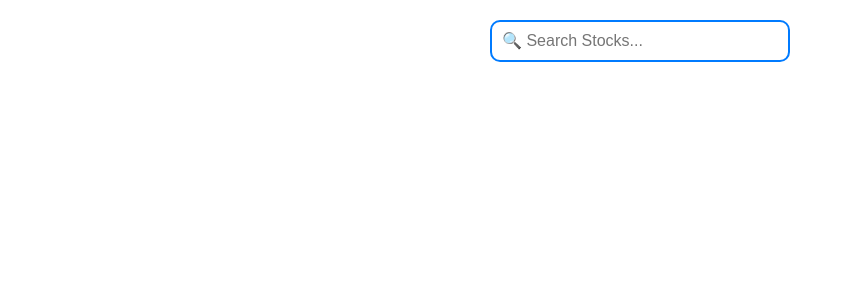
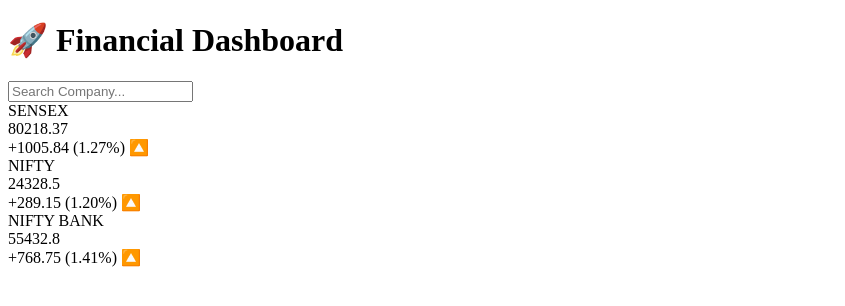
Before and after one commit to MrTradeBuddy/stock-analysis, a FastAPI app: template templates/index.html in a window 1280 px wide. Shown: the top 306 px of the page, without its empty margins (0-845 px from the left). Run offline with FastAPI, Linux system fonts and the light colour scheme; the template is opened without the code that fills it, so the values that code supplies are empty.

Commit message:
Update index.html

```diff
--- a/templates/index.html
+++ b/templates/index.html
@@ -1,26 +1,37 @@
-<div style="text-align: center; margin: 20px;">
-  <input
-    list="companies"
-    id="stockSearch"
-    name="stockSearch"
-    placeholder="🔍 Search Stocks..."
-    style="width: 300px; padding: 10px; border: 2px solid #007BFF; border-radius: 10px; font-size: 16px;"
-  >
+<!DOCTYPE html>
+<html lang="en">
+<head>
+    <meta charset="UTF-8">
+    <title>Financial Dashboard</title>
+    <link rel="stylesheet" href="{{ url_for('static', filename='css/styles.css') }}">
+</head>
+<body>
 
-  <datalist id="companies"></datalist>
-</div>
+    <h1>🚀 Financial Dashboard</h1>
 
-<!-- JavaScript fetch -->
-<script>
-  fetch("/get_companies")
-    .then(response => response.json())
-    .then(data => {
-      const datalist = document.getElementById('companies');
-      datalist.innerHTML = ""; // clear old
-      data.companies.forEach(company => {
-        const option = document.createElement('option');
-        option.value = company;
-        datalist.appendChild(option);
-      });
-    });
-</script>
+    <!-- 🔵 Search Box Centered -->
+    <div class="search-container">
+        <input type="text" id="searchBox" placeholder="Search Company..." />
+    </div>
+
+    <!-- 🔵 Indices Cards -->
+    <div class="indices-container">
+        <div class="index-card">
+            <div class="index-title">SENSEX</div>
+            <div class="index-value">80218.37</div>
+            <div class="index-change">+1005.84 (1.27%) 🔼</div>
+        </div>
+        <div class="index-card">
+            <div class="index-title">NIFTY</div>
+            <div class="index-value">24328.5</div>
+            <div class="index-change">+289.15 (1.20%) 🔼</div>
+        </div>
+        <div class="index-card">
+            <div class="index-title">NIFTY BANK</div>
+            <div class="index-value">55432.8</div>
+            <div class="index-change">+768.75 (1.41%) 🔼</div>
+        </div>
+    </div>
+
+</body>
+</html>
```
